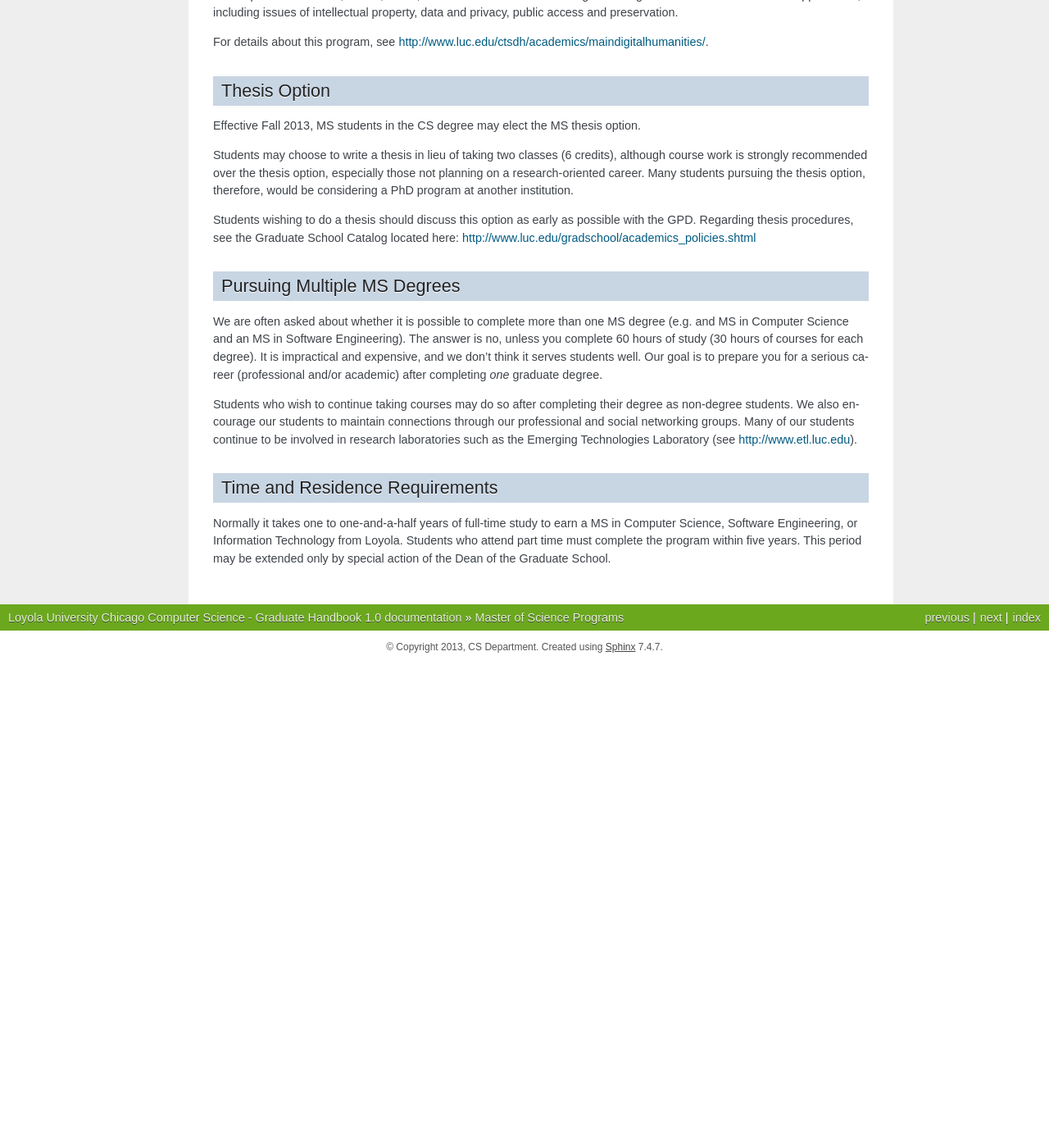
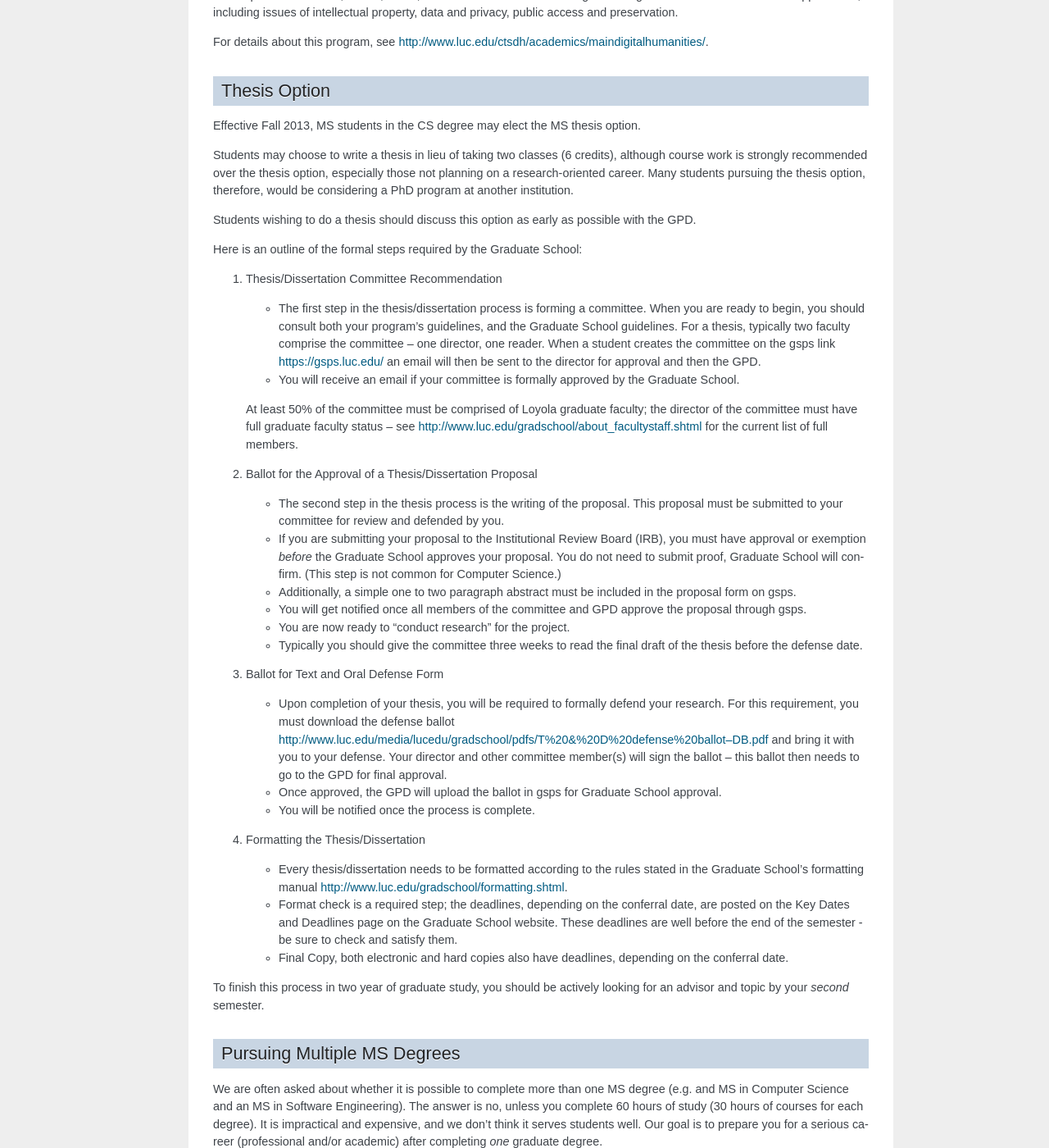
Before and after one commit to LoyolaChicagoCS/gradhandbook, a Sphinx documentation site: the page built from source/ms_programs.rst, in a window 1280 px wide and 1400 px high, scrolled down 1052 px. Shown: the whole window at 82% size. Built offline with Sphinx 7.4.7, drawn with Linux system fonts in a browser that asks for light colours; before the commit the page ends 1861 px from its top, so only the background shows below that.

Commit message:
grad school thesis process added

```diff
--- a/source/ms_programs.rst
+++ b/source/ms_programs.rst
@@ -97,11 +97,74 @@ would be considering a PhD program at another institution.
 
 Students wishing to do a thesis should discuss this option as early as
 possible with the GPD.
-Regarding thesis procedures, see the Graduate School Catalog
-located here: http://www.luc.edu/gradschool/academics_policies.shtml
 
-.. the link on this page to gradcatalogs is broken
-    this is the next best page currently.
+Here is an outline of the formal steps required by the Graduate School:
+
+#.  Thesis/Dissertation Committee Recommendation
+
+    -  The first step in the thesis/dissertation process is forming a
+       committee. When you are ready to begin, you should consult both your
+       program's guidelines, and the Graduate School guidelines. For a
+       thesis, typically two faculty comprise the committee – one director,
+       one reader. When a student creates the committee on the gsps link
+       `https://gsps.luc.edu/ <https://gsps.luc.edu/>`_ an email will then
+       be sent to the director for approval and then the GPD.
+    -  You will receive an email if your committee is formally approved by
+       the Graduate School.
+
+    At least 50% of the committee must be comprised of Loyola graduate
+    faculty; the director of the committee must have full graduate faculty
+    status – see
+    http://www.luc.edu/gradschool/about\_facultystaff.shtml
+    for the current list of full members.
+
+#.  Ballot for the Approval of a Thesis/Dissertation Proposal
+
+    -  The second step in the thesis process is the writing of the proposal.
+       This proposal must be submitted to your committee for review and
+       defended by you.
+    -  If you are submitting your proposal to the Institutional Review Board
+       (IRB), you must have approval or exemption *before* the Graduate
+       School approves your proposal. You do not need to submit proof,
+       Graduate School will confirm. (This step is not common for Computer Science.)
+    -  Additionally, a simple one to two paragraph abstract must be included
+       in the proposal form on gsps.
+    -  You will get notified once all members of the committee and GPD
+       approve the proposal through gsps.
+    -  You are now ready to "conduct research" for the project.
+    -  Typically you should give the committee three weeks to read the final
+       draft of the thesis before the defense date.
+
+#.  Ballot for Text and Oral Defense Form
+
+    -  Upon completion of your thesis, you will be required to formally
+       defend your research. For this requirement, you must download the
+       defense ballot
+       http://www.luc.edu/media/lucedu/gradschool/pdfs/T%20&%20D%20defense%20ballot--DB.pdf
+       and bring it with you to your defense. Your director and other
+       committee member(s) will sign the ballot – this ballot then needs to
+       go to the GPD for final approval.
+    -  Once approved, the GPD will upload
+       the ballot in gsps for Graduate School approval.
+    -  You will be notified
+       once the process is complete.
+
+
+#.  Formatting the Thesis/Dissertation
+
+    -   Every thesis/dissertation needs to be formatted according to the rules
+        stated in the Graduate School's formatting manual
+        http://www.luc.edu/gradschool/formatting.shtml.
+    -   Format check is a required step; the deadlines, depending on the
+        conferral date, are posted on the Key Dates and Deadlines page on the
+        Graduate School website.  These deadlines are well before the end of the
+        semester - be sure to check and satisfy them.
+    -   Final Copy, both electronic and hard copies also have deadlines,
+        depending on the conferral date.
+
+To finish this process in two year of graduate study,
+you should be actively looking for
+an advisor and topic by your *second* semester.
 
 Pursuing Multiple MS Degrees
 -------------------------------
```
